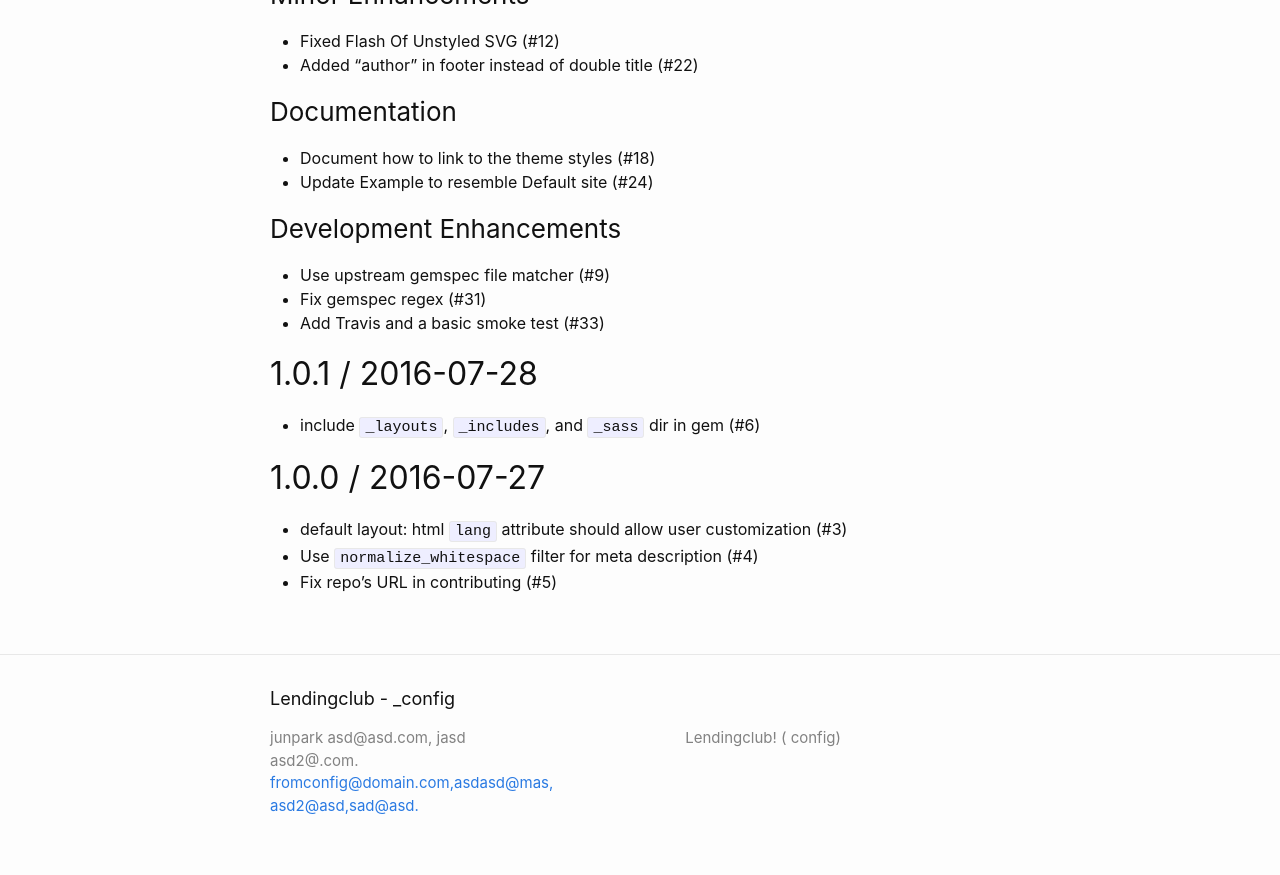
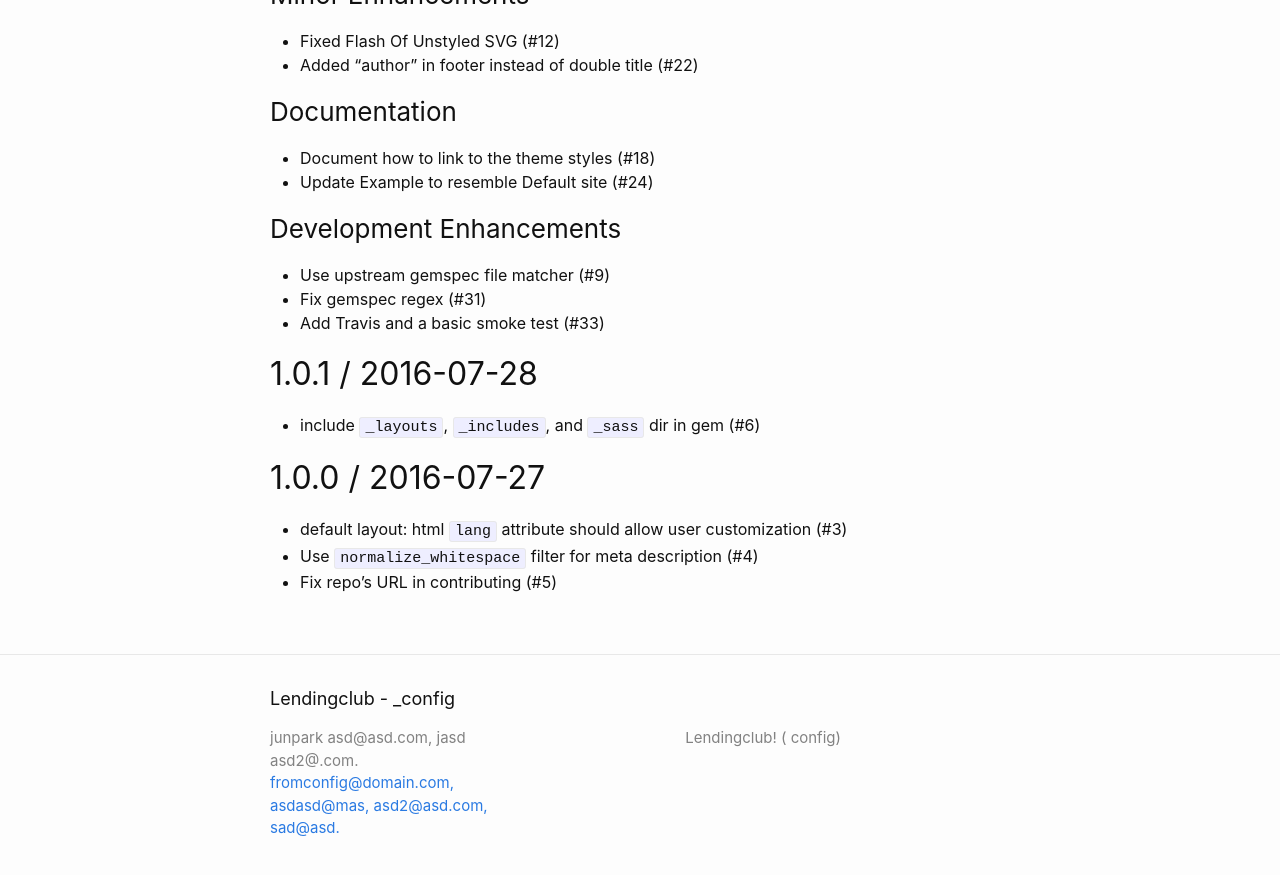
Before and after one commit to junparkh/LendingClub, a Jekyll site: the page built from test3.md, in a window 1280 px wide and 900 px high, scrolled down 3793 px. Shown: the top 875 px of the window. Built offline with Jekyll 4.4.1, drawn with Linux system fonts in a browser that asks for light colours; our own code applies the rules of GitHub Pages for plain Markdown files.

Commit message:
Update _config.yml

```diff
--- a/_config.yml
+++ b/_config.yml
@@ -1,6 +1,6 @@
 title: Lendingclub - _config
 author: junpark  asd@asd.com, jasd  asd2@.com.
-email: fromconfig@domain.com,asdasd@mas, asd2@asd,sad@asd.
+email: fromconfig@domain.com,  asdasd@mas,   asd2@asd.com,   sad@asd.
 description: > # this means to ignore newlines until "twitter_username:"
   Lendingclub! ( config)
 remote_theme: jekyll/minima
```
